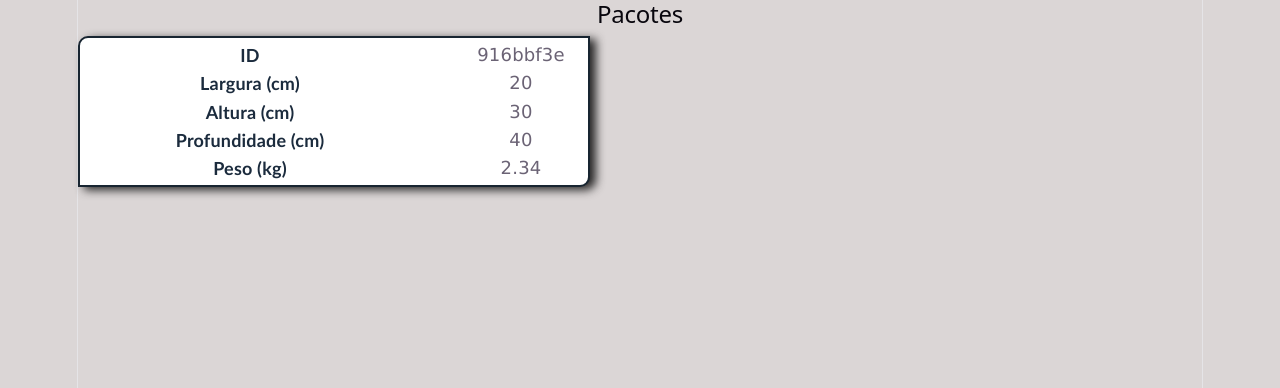
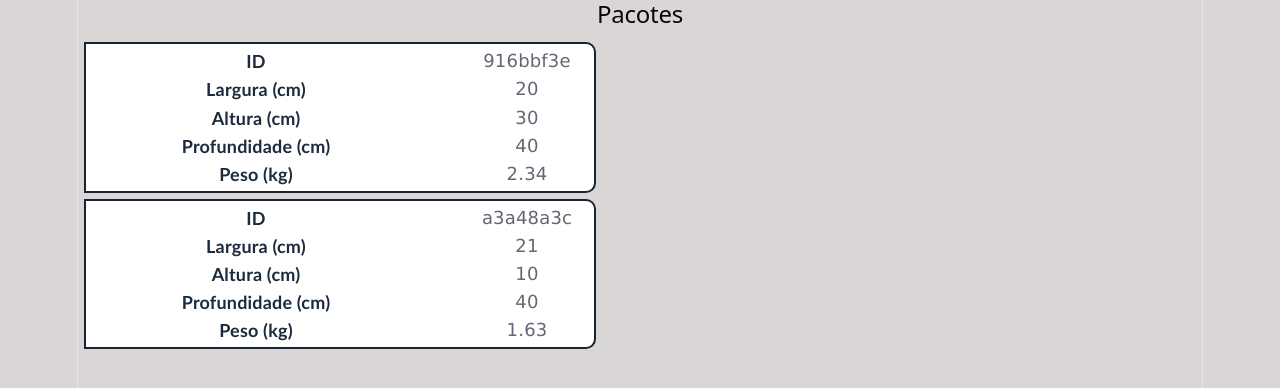
Before and after one commit to ufjf-dcc207/ufjf-dcc207-2026-3-a-atv08-deyvisonfernandes, a React (Vite) app: page / in a window 1280 px wide. Shown: the top 388 px of the page. Built offline with nearby package versions, Linux system fonts and the light colour scheme.

Commit message:
adiciona mapeamento dos dados

```diff
--- a/src/App.tsx
+++ b/src/App.tsx
@@ -12,6 +12,13 @@ const data:Array<PacoteType> =[
     altura: 30.0,
     profundidade: 40.0,
     peso: 2.34
+  },
+  {
+    id:"a3a48a3c-32c0-4bbb-9744-682a3fdfa5b5",
+    largura: 21.0,
+    altura: 10.0,
+    profundidade: 40.0,
+    peso: 1.63
   }
 ]
 
@@ -21,7 +28,7 @@ function App() {
     <section>
     <h2>Pacotes</h2>
     <div className='pacotes'></div>
-    < Pacote pacote={data[0]}/>
+    {data.map(p => <Pacote pacote={p} key={p.id}/>)}
     </section>
   )
 }
--- a/src/Pacote.css
+++ b/src/Pacote.css
@@ -13,8 +13,8 @@
     dd{
         font-family: 'Lucida Sans', 'Lucida Sans Regular', 'Lucida Grande', 'Lucida Sans Unicode', Geneva, Verdana, sans-serif;
     }
-    box-shadow: 6px 3px 10px rgb(39, 38, 38);
-    border-radius: 10px 0px 10px 0px;
+    border-radius: 0px 10px 10px 0px;
     background-color: white;
+    margin: 6px;
 
 }
```
